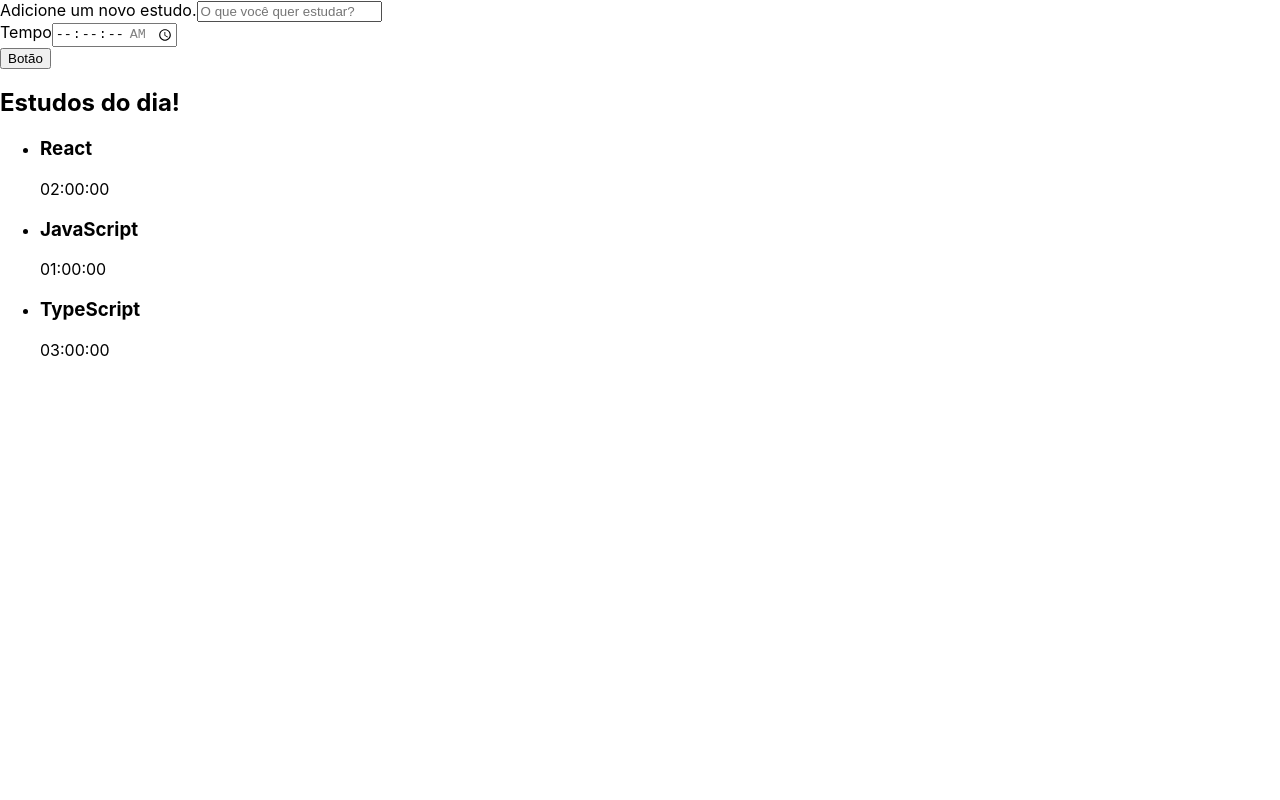
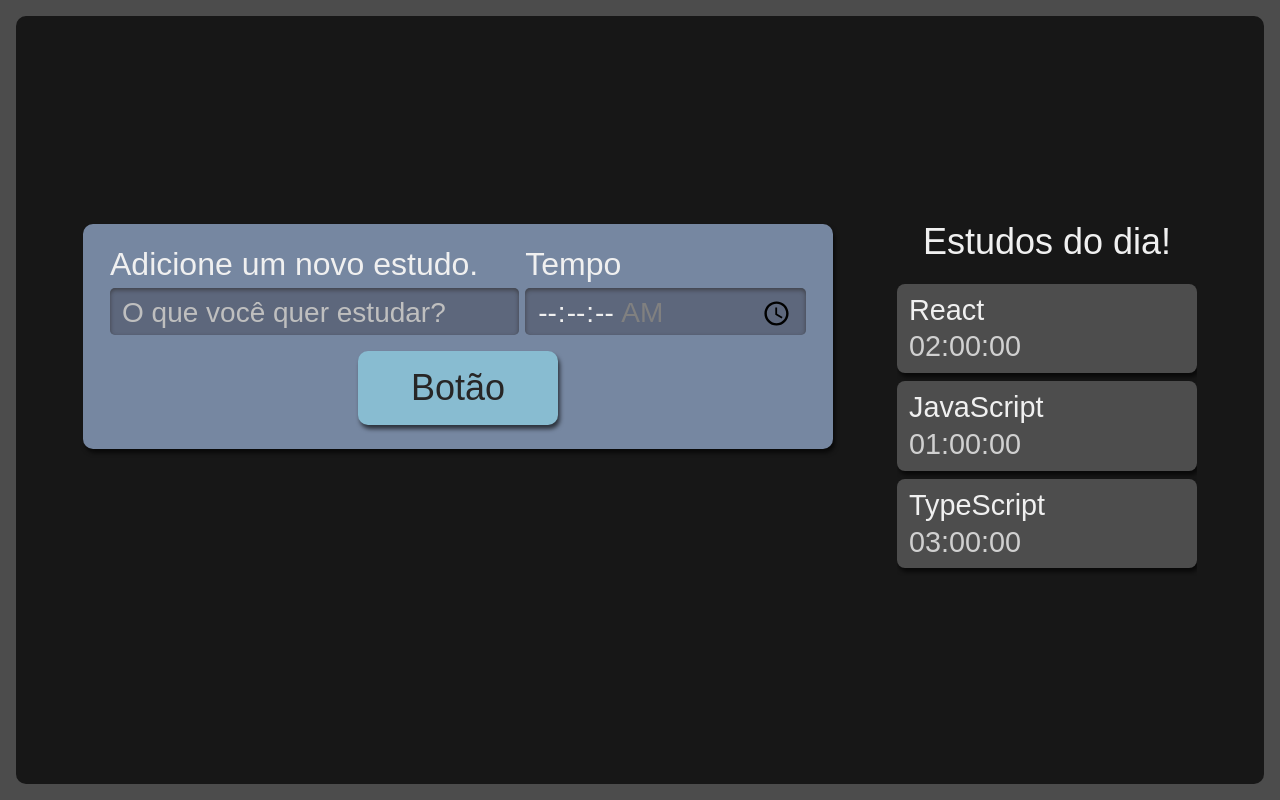
Before and after one commit to ViniciusAlvesCosta/Alura-studie, a React (Create React App) app: page / in a window 1280 px wide. Built offline with nearby package versions, Linux system fonts and the light colour scheme.

Commit message:
Estilizando com Scss

```diff
--- a/package.json
+++ b/package.json
@@ -39,5 +39,9 @@
       "last 1 firefox version",
       "last 1 safari version"
     ]
+  },
+  "devDependencies": {
+    "sass": "^1.57.1",
+    "typescript-plugin-css-modules": "^4.1.1"
   }
 }
--- a/src/App.tsx
+++ /dev/null
@@ -1,16 +0,0 @@
-import React from 'react';
-import Formulario from './components/Formulario';
-import Lista from './components/Lista';
-
-
-
-function App() {
-  return (
-    <div className="App">
-      <Formulario/>
-      <Lista />
-    </div>
-  );
-}
-
-export default App;
--- /dev/null
+++ b/src/components/Botao/Botao.module.scss
@@ -0,0 +1,25 @@
+.botao {
+    align-self: center;
+    background-color: #88bcd1;
+    border-radius: 10px;
+    box-shadow: 2px 4px 4px #0000009F;
+    color: #272626;
+    cursor: pointer;
+    font-size: 1.25rem;
+    padding: 16px;
+    width: 150px;
+
+    &:active {
+      background-color: #7CA6B7;
+      box-shadow: 2px 2px 4px #0000009F inset;
+    }
+  }
+
+  @media screen and (min-width: 1280px) {
+    .botao {
+      grid-column-start: span 2;
+      justify-self: center;
+      width: 200px;
+      font-size: 2.25rem;
+    }
+  }
--- a/src/components/Botao/index.tsx
+++ b/src/components/Botao/index.tsx
@@ -1,9 +1,10 @@
 import React from'react';
+import styles from './Botao.module.scss'
 
 class Botao extends React.Component{
     render() {
         return(
-            <button>
+            <button className={styles.botao}>
                 Botão
             </button>
         )
--- /dev/null
+++ b/src/components/Formulario/Formulario.module.scss
@@ -0,0 +1,61 @@
+.novaTarefa {
+    display:flex;
+    flex-direction: column;
+    grid-area: nova-tarefa;
+    background-color: #7687A1;
+    border-radius: 10px;
+    box-shadow: 2px 4px 4px #0000009F;
+    padding: 12px;
+
+    .inputContainer {
+      display: flex;
+      flex-direction: column;
+      width: 100%;
+      margin-bottom: 16px;
+
+      label {
+        margin-bottom: 8px;
+        font-size: 1.25rem;
+      }
+
+      input {
+        width: 100%;
+        padding: 8px 12px 4px;
+        box-sizing: border-box;
+        border: unset;
+        border-radius: 5px;
+        background-color: #5D677C;
+        box-shadow: 0px 2px 4px #2D2B2B9F inset;
+
+        &::placeholder {
+          color: #BFBFBF;
+        }
+      }
+    }
+
+    @media screen and (min-width: 1280px) {
+      flex-direction: row;
+      flex-wrap: wrap;
+      justify-content: space-around;
+      font-size: 2.25rem;
+      padding: 24px;
+      box-sizing: border-box;
+
+      .inputContainer {
+        width: calc(60% - 12px);
+
+        &:last-of-type {
+          width: 40%;
+        }
+
+        label {
+          font-size: 2rem;
+        }
+
+        input {
+          height: 100%;
+          font-size: 1.75rem;
+        }
+      }
+    }
+  }
--- a/src/components/Formulario/index.tsx
+++ b/src/components/Formulario/index.tsx
@@ -1,11 +1,12 @@
 import React from 'react';
 import Botao from '../Botao';
+import styles from'./Formulario.module.scss'
 
 class Formulario extends React.Component{
     render() {
         return (
-            <form>
-                <div>
+            <form className={styles.novaTarefa}>
+                <div className={styles.inputContainer}>
                     <label htmlFor="tarefa">
                         Adicione um novo estudo.
                     </label>
@@ -15,7 +16,7 @@
                     />
                 </div>
 
-                <div>
+                <div className={styles.inputContainer}>
                     <label htmlFor="tempo">
                         Tempo
                     </label>
--- /dev/null
+++ b/src/components/Lista/Lista.module.scss
@@ -0,0 +1,75 @@
+.listaTarefas {
+    grid-area: tarefas;
+    height: 100%;
+
+    h2 {
+      font-size: 1.25rem;
+      margin-bottom: 12px;
+    }
+
+    ul {
+      max-height: 350px;
+      overflow-y: scroll;
+        scrollbar-width: thin;
+    }
+
+    @media screen and (min-width:1280px) {
+
+      h2{
+        text-align: center;
+        font-size: 2.25rem;
+        margin-bottom: 24px;
+      }
+
+      ul {
+        overflow: auto;
+        max-height: 500px;
+      }
+    }
+  }
+
+  .item {
+    background-color: #4D4D4D;
+    border-radius: 8px;
+    box-shadow: 2px 4px 4px #0000009F;
+    padding: 12px;
+    margin-bottom: 8px;
+    position: relative;
+    cursor: pointer;
+
+    h3 {
+      margin-bottom: 8px;
+      word-break: break-all;
+    }
+
+    span {
+      color: #D0D0D0;
+    }
+
+    @media screen and (min-width:1280px) {
+      font-size: 1.8rem;
+    }
+  }
+
+  .itemSelecionado {
+    background-color: #292929;
+    box-shadow: 2px 4px 4px #0000009F inset;
+  }
+
+  .itemCompletado {
+    background-color: #566F42;
+    cursor: auto;
+
+    .concluido {
+      display: block;
+      background-image: url('../../assets/img/check-mark.svg');
+      background-repeat: no-repeat;
+      background-size: 38px 38px;
+      position: absolute;
+      top: 50%;
+      right: 12px;
+      transform: translateY(-50%);
+      width: 42px;
+      height: 43px;
+    }
+  }
--- a/src/components/Lista/index.tsx
+++ b/src/components/Lista/index.tsx
@@ -1,4 +1,5 @@
 import React from 'react';
+import styles from'./Lista.module.scss'
 
 export default function Lista(){
     const tarefa = [{
@@ -12,11 +13,11 @@
         tempo: '03:00:00',
     }]
     return(
-        <aside>
+        <aside className={styles.listaTarefas}>
             <h2>Estudos do dia!</h2>
             <ul>
                 {tarefa.map(( item, index ) => (
-                    <li key={index}>
+                    <li key={index} className={styles.item}>
                        <h3>{item.tarefa}</h3>
                        <span>{item.tempo}</span>
                     </li>
--- a/src/index.css
+++ b/src/index.css
@@ -1,13 +1,95 @@
-body {
-  margin: 0;
-  font-family: -apple-system, BlinkMacSystemFont, 'Segoe UI', 'Roboto', 'Oxygen',
-    'Ubuntu', 'Cantarell', 'Fira Sans', 'Droid Sans', 'Helvetica Neue',
-    sans-serif;
-  -webkit-font-smoothing: antialiased;
-  -moz-osx-font-smoothing: grayscale;
+html, body, div, span, applet, object, iframe,
+h1, h2, h3, h4, h5, h6, p, blockquote, pre,
+a, abbr, acronym, address, big, cite, code,
+del, dfn, em, img, ins, kbd, q, s, samp,
+small, strike, strong, sub, sup, tt, var,
+b, u, i, center,
+dl, dt, dd, ol, ul, li,
+fieldset, form, label, legend,
+table, caption, tbody, tfoot, thead, tr, th, td,
+article, aside, canvas, details, embed,
+figure, figcaption, footer, header, hgroup,
+menu, nav, output, ruby, section, summary,
+time, mark, audio, video {
+	margin: 0;
+	padding: 0;
+	border: 0;
+	font-size: 100%;
+	font: inherit;
+	vertical-align: baseline;
 }
 
-code {
-  font-family: source-code-pro, Menlo, Monaco, Consolas, 'Courier New',
-    monospace;
+article, aside, details, figcaption, figure,
+footer, header, hgroup, menu, nav, section {
+	display: block;
 }
+body {
+	line-height: 1;
+}
+ol, ul {
+	list-style: none;
+}
+blockquote, q {
+	quotes: none;
+}
+blockquote:before, blockquote:after,
+q:before, q:after {
+	content: '';
+	content: none;
+}
+table {
+	border-collapse: collapse;
+	border-spacing: 0;
+}
+
+
+input {
+	font-family: inherit;
+	font-size: inherit;
+	font-weight: inherit;
+	color: inherit;
+}
+
+button {
+	border: unset;
+	background-color: unset;
+	font-family: inherit;
+	font-size: inherit;
+	font-weight: inherit;
+	color: inherit;
+}
+
+@import url('https://fonts.googleapis.com/css2?family=Manjari&display=swap');
+
+body {
+	display: flex;
+	justify-content: center;
+	font-family: 'Manjari', sans-serif;
+	color: #F0F0F0;
+	background-color: #4C4C4C;
+	height: 100%;
+	width: 100%;
+	padding: 16px;
+	box-sizing: border-box;
+}
+
+#root {
+	width: 100%;
+}
+
+::-webkit-scrollbar {
+	width: 8px;
+}
+
+::-webkit-scrollbar-track {
+	background: unset;
+}
+
+::-webkit-scrollbar-thumb {
+	border-radius: 4px;
+	background: #888;
+}
+
+::-webkit-scrollbar-thumb:hover {
+	background: #555;
+}
--- a/src/index.tsx
+++ b/src/index.tsx
@@ -1,7 +1,7 @@
 import React from 'react';
 import ReactDOM from 'react-dom/client';
 import './index.css';
-import App from './App';
+import App from './pages/App';
 
 
 const root = ReactDOM.createRoot(
--- /dev/null
+++ b/src/pages/App.module.scss
@@ -0,0 +1,30 @@
+.AppStyle {
+    display: grid;
+    grid-template-rows: min-content min-content auto;
+    grid-template-areas:
+    "nova-tarefa"
+    "cronometro"
+    "tarefas"
+    ;
+    row-gap: 24px;
+    min-width: 320px;
+    min-height: calc(100vh - 32px);
+    width: 100%;
+    padding: 32px;
+    box-sizing: border-box;
+    border-radius: 10px;
+    background-color: #171717;
+
+    @media screen and (min-width:1280px)  {
+      grid-template-areas:
+      "nova-tarefa tarefas"
+      "cronometro tarefas"
+      ;
+      column-gap: 64px;
+      grid-template-rows: min-content min-content;
+      grid-template-columns: 750px 300px;
+      justify-content: center;
+      align-content: center;
+      padding: 64px;
+    }
+  }
--- /dev/null
+++ b/src/pages/App.tsx
@@ -0,0 +1,17 @@
+import React from 'react';
+import Formulario from '../components/Formulario';
+import Lista from '../components/Lista';
+import styles from './App.module.scss'
+
+
+
+function App() {
+  return (
+    <div className={styles.AppStyle}>
+      <Formulario/>
+      <Lista />
+    </div>
+  );
+}
+
+export default App;
```
Also changed, not shown: src/assets/img/check-mark.svg (added), 1 other file (tests, documents, lock files or other folders).
